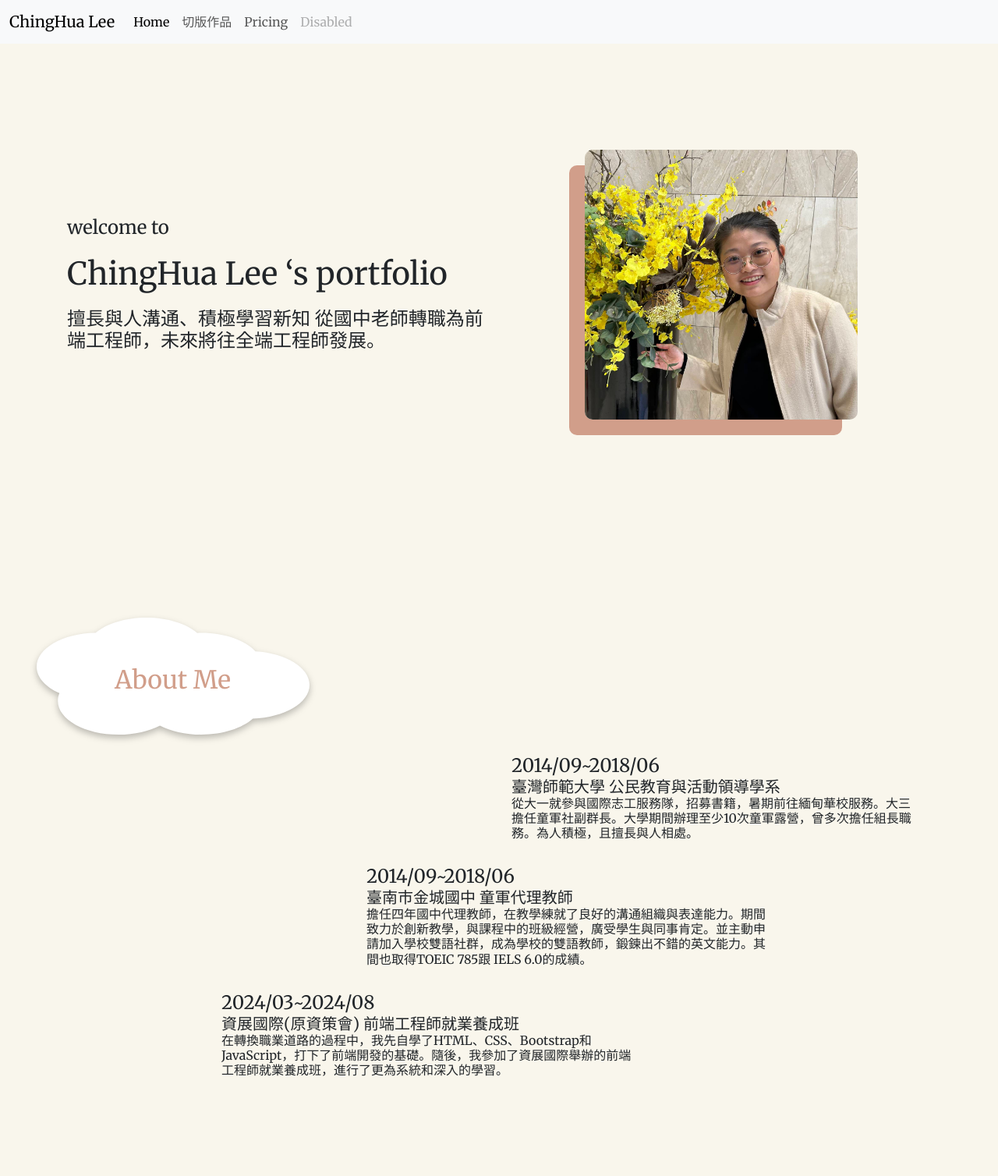
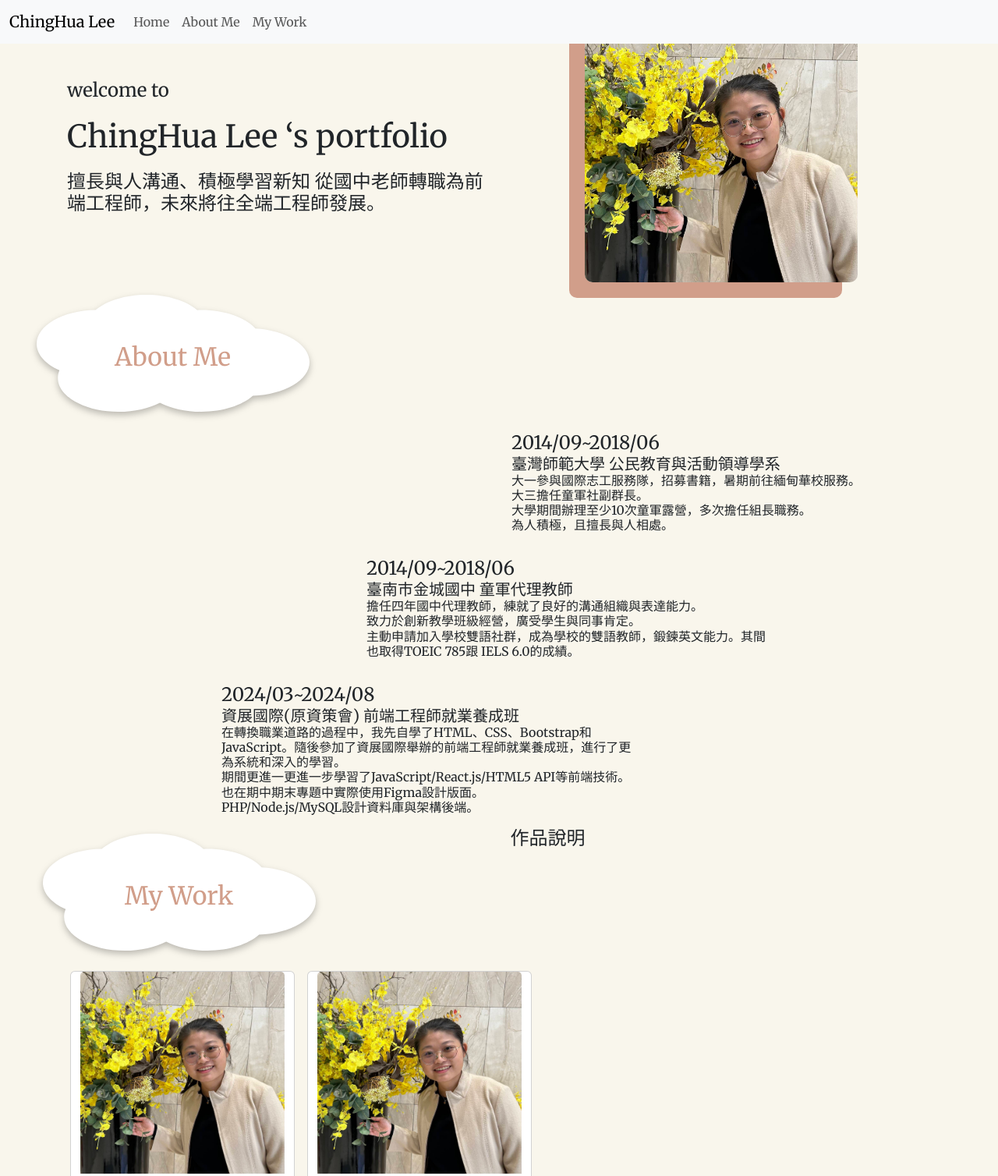
Before and after one commit to leechinghua/index.html, a plain HTML site: page index.html in a window 1280 px wide. Shown: the top 1508 px of the page at 78% size. Drawn offline with nearby package versions, Linux system fonts and the light colour scheme.

Commit message:
變更navbar排版跟about me內容

```diff
--- a/index.html
+++ b/index.html
@@ -38,10 +38,9 @@
           </button>
           <div class="collapse navbar-collapse" id="navbarNavAltMarkup">
             <div class="navbar-nav">
-              <a class="nav-link active" aria-current="page" href="#">Home</a>
-              <a class="nav-link" href="#">切版作品</a>
-              <a class="nav-link" href="#">Pricing</a>
-              <a class="nav-link disabled" aria-disabled="true">Disabled</a>
+              <a class="nav-link" href="#">Home</a>
+              <a class="nav-link" href="#">About Me</a>
+              <a class="nav-link" href="#">My Work</a>
             </div>
           </div>
         </div>
@@ -76,21 +75,41 @@
           <div class="col-md-6 col-12 offset-md-6 p-3">
             <h4>2014/09~2018/06</h4>
             <h5>臺灣師範大學 公民教育與活動領導學系</h5>
-            <h6>從大一就參與國際志工服務隊，招募書籍，暑期前往緬甸華校服務。大三擔任童軍社副群長。大學期間辦理至少10次童軍露營，曾多次擔任組長職務。為人積極，且擅長與人相處。</h6>
+            <h6>大一參與國際志工服務隊，招募書籍，暑期前往緬甸華校服務。</h6>
+            <h6>大三擔任童軍社副群長。</h6>
+            <h6>大學期間辦理至少10次童軍露營，多次擔任組長職務。</h6>
+            <h6>為人積極，且擅長與人相處。</h6>
           </div>
         </div>
         <div class="row w-100">
           <div class="col-md-6 col-12 offset-md-4 p-3">
             <h4>2014/09~2018/06</h4>
             <h5>臺南市金城國中 童軍代理教師</h5>
-            <h6>擔任四年國中代理教師，在教學練就了良好的溝通組織與表達能力。期間致力於創新教學，與課程中的班級經營，廣受學生與同事肯定。並主動申請加入學校雙語社群，成為學校的雙語教師，鍛鍊出不錯的英文能力。其間也取得TOEIC 785跟 IELS 6.0的成績。</h6>
+            <h6>
+              擔任四年國中代理教師，練就了良好的溝通組織與表達能力。
+            </h6>
+            <h6>
+              致力於創新教學班級經營，廣受學生與同事肯定。
+            </h6>
+            <h6>
+              主動申請加入學校雙語社群，成為學校的雙語教師，鍛鍊英文能力。其間也取得TOEIC
+              785跟 IELS 6.0的成績。
+            </h6>
           </div>
         </div>
         <div class="row w-100">
           <div class="col-md-6 col-12 offset-md-2 p-3">
             <h4>2024/03~2024/08</h4>
             <h5>資展國際(原資策會) 前端工程師就業養成班</h5>
-            <h6>在轉換職業道路的過程中，我先自學了HTML、CSS、Bootstrap和JavaScript，打下了前端開發的基礎。隨後，我參加了資展國際舉辦的前端工程師就業養成班，進行了更為系統和深入的學習。</h6>
+            <h6>
+              在轉換職業道路的過程中，我先自學了HTML、CSS、Bootstrap和JavaScript。隨後參加了資展國際舉辦的前端工程師就業養成班，進行了更為系統和深入的學習。
+            </h6>
+            <h6>
+              期間更進一更進一步學習了JavaScript/React.js/HTML5
+              API等前端技術。
+            </h6>
+            <h6>也在期中期末專題中實際使用Figma設計版面。</h6>
+            <h6>PHP/Node.js/MySQL設計資料庫與架構後端。</h6>
           </div>
         </div>
       </section>
--- a/style.css
+++ b/style.css
@@ -17,7 +17,6 @@ p {
   padding: 0;
 }
 
-
 :root {
   --primary-1: #5f8ea5;
   --primary-2: #7ba5b8;
@@ -26,24 +25,23 @@ p {
   --secondary-3: #f9f6ec;
 }
 body {
+  position: relative;
   background-color: var(--secondary-3);
 }
+.navbar{
+  position: fixed;
+  background-color: #ffffff;
+  top: 0;
+  width: 100%;
+  z-index: 1000;
+}
 .section {
-  height: calc(100vh - 70px);
   display: flex;
   align-items: center;
   justify-content: center;
 }
 .section2{
   flex-direction: column;
-}
-
-.navbar {
-  height: 56px;
-  position: fixed;
-  top: 0;
-  width: 100%;
-  z-index: 1000;
 }
 
 .left {
```
